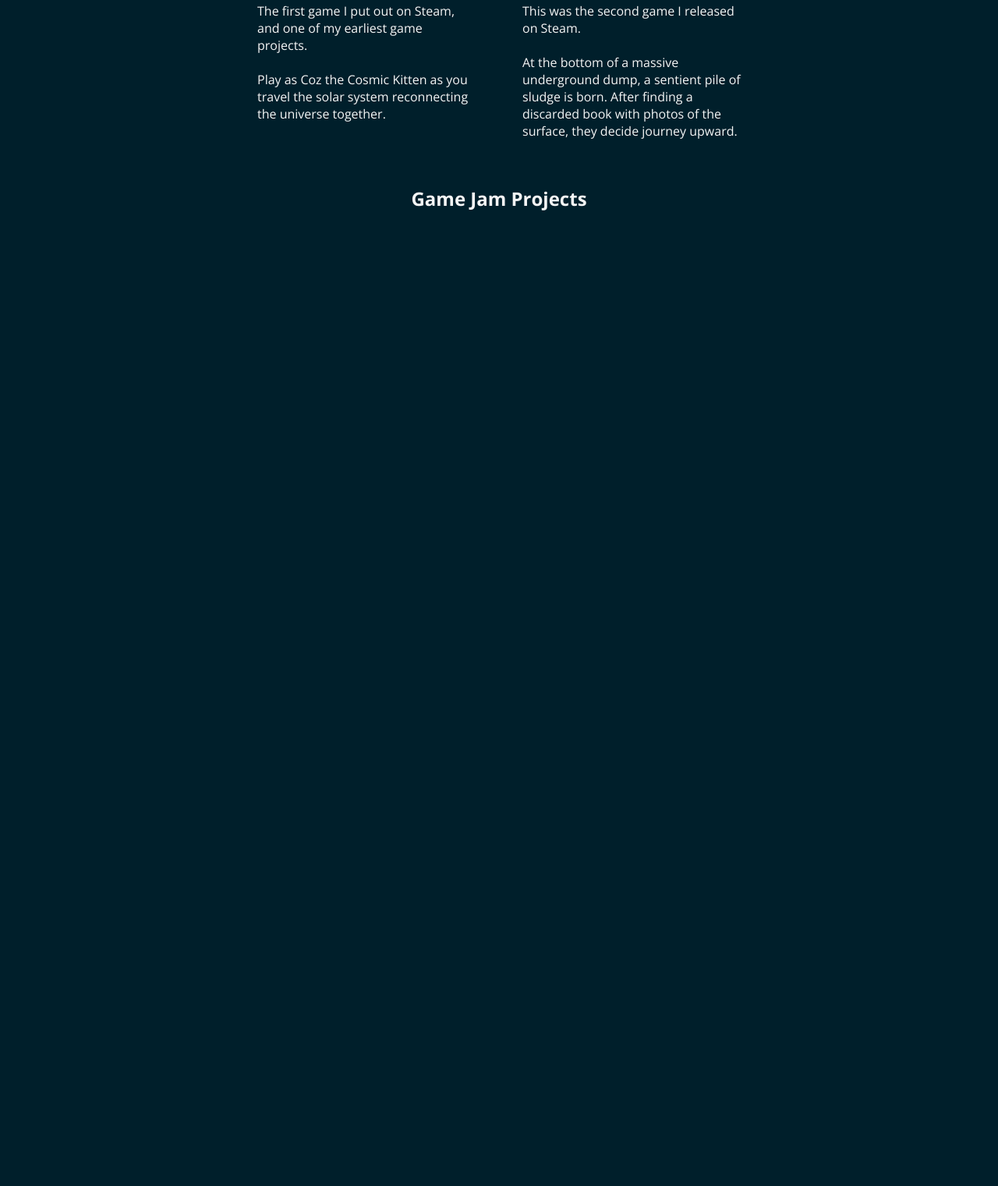
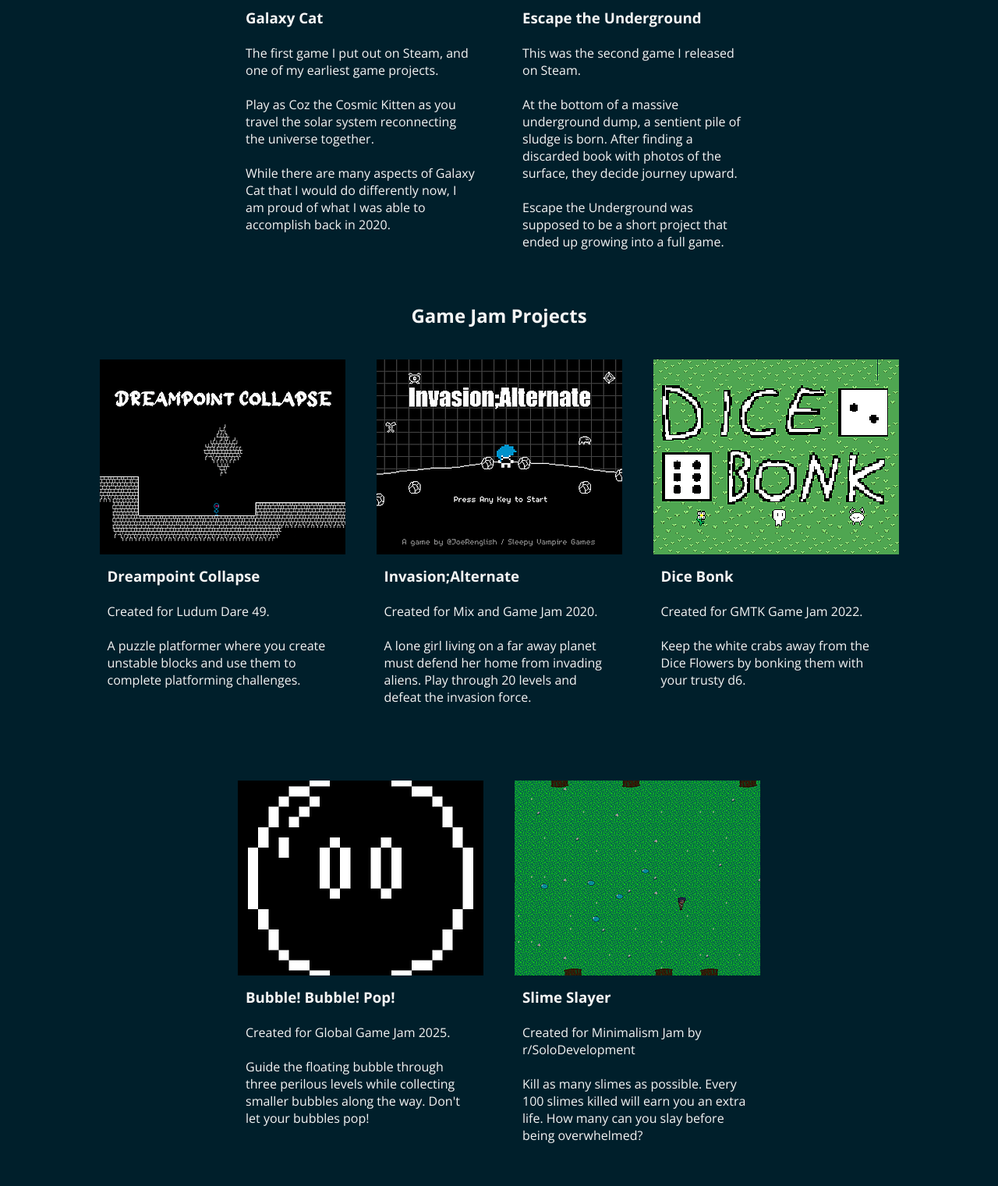
Before and after one commit to josephenglish/portfolio-website, a plain HTML site: page games.html in a window 1280 px wide. Shown: the part 370-1891 px from the top of the page at 78% size. Before the commit the page ends 800 px from the top, so only its background shows below. Drawn offline with nearby package versions, Linux system fonts and the light colour scheme.

Commit message:
finished first draft of the games page

```diff
--- a/games.html
+++ b/games.html
@@ -3,7 +3,7 @@
 <head>
     <meta charset='utf-8'>
     <meta http-equiv='X-UA-Compatible' content='IE=edge'>
-    <title>Website Projects</title>
+    <title>Joseph English - Games</title>
     <meta name='viewport' content='width=device-width, initial-scale=1'>
     <link rel='stylesheet' type='text/css' media='screen' href='main.css'>
     <script src='main.js'></script>
@@ -33,16 +33,18 @@
             </div>
 
         </nav>
-        <section>
+        <section class="gameBody">
             <div>
-                <h1 style="margin-bottom: 20px;">Games on Steam</h1>
+                <a href="https://store.steampowered.com/search/?developer=Joseph%20English" target="_blank"><h1 style="margin-bottom: 20px;">Games on Steam</h1></a>
                 <div class="games">
                     <a href="https://store.steampowered.com/app/1298320/Galaxy_Cat/" target="_blank">
                         <div class="gameCard">
                             <img src="/images/galaxy-cat.jpg" />
                             <div style="padding: 10px;">
-                                <p>The first game I put out on Steam, and one of my earliest game projects.</p> <br />
-                                <p>Play as Coz the Cosmic Kitten as you travel the solar system reconnecting the universe together.</p>
+                                <h3>Galaxy Cat</h3><br />
+                                <p>The first game I put out on Steam, and one of my earliest game projects.</p><br />
+                                <p>Play as Coz the Cosmic Kitten as you travel the solar system reconnecting the universe together.</p><br />
+                                <p>While there are many aspects of Galaxy Cat that I would do differently now, I am proud of what I was able to accomplish back in 2020.</p>
                             </div>
 
                         </div>
@@ -51,14 +53,66 @@
                         <div class="gameCard">
                             <img src="/images/escape-the-underground.jpg" />
                             <div style="padding: 10px;">
+                                <h3>Escape the Underground</h3><br />
                                 <p>This was the second game I released on Steam.</p> <br />
-                                <p>At the bottom of a massive underground dump, a sentient pile of sludge is born. After finding a discarded book with photos of the surface, they decide journey upward. </p>
+                                <p>At the bottom of a massive underground dump, a sentient pile of sludge is born. After finding a discarded book with photos of the surface, they decide journey upward.</p><br />
+                                <p>Escape the Underground was supposed to be a short project that ended up growing into a full game.</p>
                             </div>
                         </div>
                     </a>
                 </div>
-                <h1 style="margin-bottom: 20px; margin-top: 20px;">Game Jam Projects</h1>
-                <div>
+                <a href="https://sleepyvampiregames.itch.io/" target="_blank"><h1 style="margin-bottom: 20px; margin-top: 20px;">Game Jam Projects</h1></a>
+                <div class="games">
+                    <a href="https://sleepyvampiregames.itch.io/dreampoint-collapse" target="_blank">
+                        <div class="gameCard">
+                            <img src="/images/dreampoint.png" />
+                            <div style="padding: 10px;">
+                                <h3>Dreampoint Collapse</h3><br />
+                                <p>Created for Ludum Dare 49.</p> <br />
+                                <p>A puzzle platformer where you create unstable blocks and use them to complete platforming challenges.</p>
+                            </div>
+                        </div>
+                    </a>
+                    <a href="https://sleepyvampiregames.itch.io/invasionalternate" target="_blank">
+                        <div class="gameCard">
+                            <img src="/images/invasion.png" />
+                            <div style="padding: 10px;">
+                                <h3>Invasion;Alternate</h3><br />
+                                <p>Created for Mix and Game Jam 2020.</p> <br />
+                                <p>A lone girl living on a far away planet must defend her home from invading aliens. Play through 20 levels and defeat the invasion force.</p>
+                            </div>
+                        </div>
+                    </a>
+                    <a href="https://sleepyvampiregames.itch.io/dice-bonk" target="_blank">
+                        <div class="gameCard">
+                            <img src="/images/dicebonk.png" />
+                            <div style="padding: 10px;">
+                                <h3>Dice Bonk</h3><br />
+                                <p>Created for GMTK Game Jam 2022.</p> <br />
+                                <p>Keep the white crabs away from the Dice Flowers by bonking them with your trusty d6.</p>
+                            </div>
+                        </div>
+                    </a>
+                    <a href="https://sleepyvampiregames.itch.io/bubble-bubble-pop" target="_blank">
+                        <div class="gameCard">
+                            <img src="/images/bubblebubble.png" />
+                            <div style="padding: 10px;">
+                                <h3>Bubble! Bubble! Pop!</h3><br />
+                                <p>Created for Global Game Jam 2025.</p> <br />
+                                <p>Guide the floating bubble through three perilous levels while collecting smaller bubbles along the way. Don't let your bubbles pop!</p>
+                            </div>
+                        </div>
+                    </a>
+                    <a href="https://sleepyvampiregames.itch.io/slime-slayer" target="_blank">
+                        <div class="gameCard">
+                            <img src="/images/slimeslayer.png" />
+                            <div style="padding: 10px;">
+                                <h3>Slime Slayer</h3><br />
+                                <p>Created for Minimalism Jam by r/SoloDevelopment</p> <br />
+                                <p>Kill as many slimes as possible. Every 100 slimes killed will earn you an extra life. How many can you slay before being overwhelmed?</p>
+                            </div>
+                        </div>
+                    </a>
 
                 </div>
             </div>
--- a/main.css
+++ b/main.css
@@ -99,24 +99,30 @@ a {
     animation-duration: 0.3s;
 }
 
+.gameBody {
+    display: flex;
+    justify-content: center;
+}
+
 .games {
     display: flex;
     justify-content: center;
     align-items: center;
     flex-wrap: wrap;
+    max-width: 1400px;
 }
 
 .gameCard {
     margin: 20px;
-    width: 300px;
-    height: 350px;
+    width: 315px;
+    height: 500px;
     border-radius: 4px;
     color: whitesmoke;
 
 }
 
 .gameCard img {
-    max-width: 300px;
+    max-width: 315px;
 }
 
 @keyframes shadowFade {
```
Also changed, not shown: images/bubblebubble.png (added), images/dicebonk.png (added), images/dreampoint.png (added), images/invasion.png (added), images/slimeslayer.png (added).
